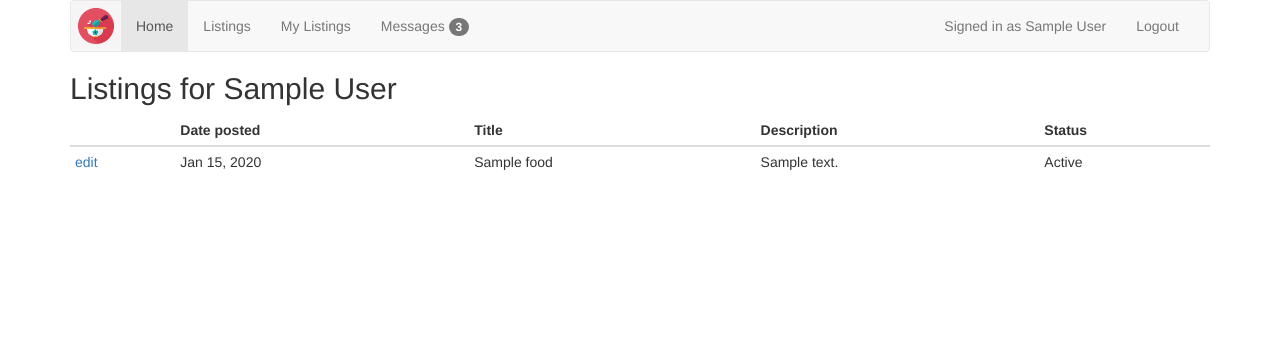
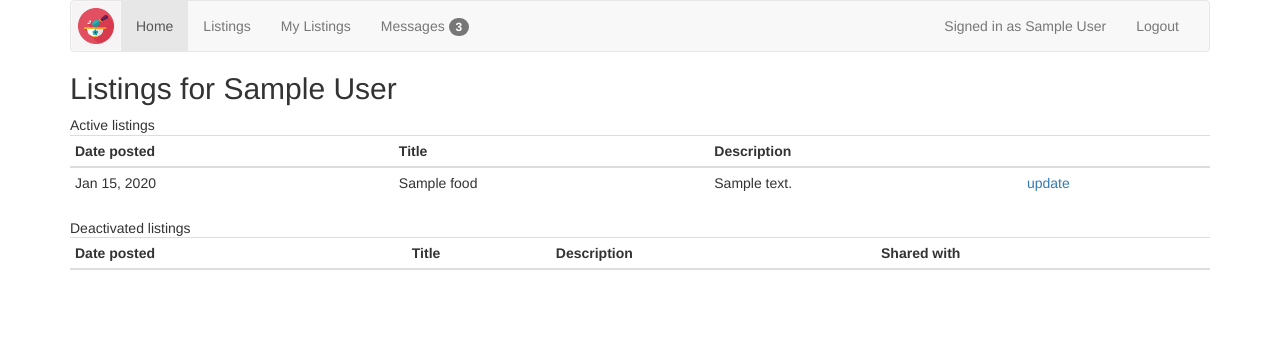
Before and after one commit to akvanhar/HB-FinalProject, a Flask app: page /mylistings in a window 1280 px wide. Shown: the top 352 px of the page. Run offline with Flask 2, Linux system fonts and the light colour scheme; the visitor is signed in with stand-in values (Sample User, id 1); tables that the repository leaves empty hold one stand-in row (values such as "Sample post"); lists and menus that the app fills with data are empty; some libraries are stand-ins or nearby versions.

Commit message:
working on my listings

```diff
--- a/seed.py
+++ b/seed.py
@@ -40,5 +40,5 @@ if __name__ == "__main__":
     connect_to_db(app)
 
     # load_users()
-    # load_listings()
-    load_messages()
+    load_listings()
+    # load_messages()
--- a/server.py
+++ b/server.py
@@ -272,10 +272,11 @@ def user_listings():
 	else:
 		#show user's listings.
 		user_id = session['user_id']
-		user_listings = Food.query.filter_by(user_id=user_id).order_by(desc('post_date')).all()
+		active_user_listings = Food.query.filter(Food.user_id == user_id, Food.active == 1).order_by(desc('post_date')).all()
+		old_listings = Food.query.filter(Food.user_id == user_id, Food.active == 0).order_by(desc('post_date')).all()
 		user = User.query.get(user_id)
 
-		return render_template('mylistings.html', user_listings=user_listings, user=user)
+		return render_template('mylistings.html', user_listings=active_user_listings, old_listings=old_listings, user=user)
 
 @app.route('/listings/edit/<int:food_id>')
 def edit_food(food_id):
@@ -314,6 +315,8 @@ def update_listing():
 		food_id = request.form.get('food_id')
 		deactivate = request.form.get('deactivate')
 		allergen_id = request.form.get('allergen_id')
+		shared_with_fname = request.form.get('shared_with_fname')
+		shared_with_lname = request.form.get('shared_with_lname')
 
 		if deactivate:
 			active = 0
@@ -323,9 +326,11 @@ def update_listing():
 		this_allergen = Allergen.query.get(allergen_id)
 		this_allergen.update_allergen(allergen_id, allergen_list)
 
+		shared_with = shared_with_fname +" "+ shared_with_lname
+
 		this_food = Food.query.get(food_id)
 		this_food.update_food(food_id, title, texture, datemade, quantity,
-				 freshfrozen, description, active)
+				 freshfrozen, description, active, shared_with)
 
 		flash('Your listing has been successfully updated!')
 
--- a/templates/mylistings.html
+++ b/templates/mylistings.html
@@ -5,28 +5,44 @@
 {% if user_listings %}
 	<table class="table table-condensed table-hover">
 		<thead>
+			<tr>Active listings</tr>
 			<tr>
-				<th></th>
 				<th>Date posted</th>
 				<th>Title</th>
 				<th>Description</th>
-				<th>Status</th>
+				<th></th>
 			</tr>
 		</thead>
 		<tbody>
 			{% for food in user_listings %}
 				<tr>
-					<td>
-						<a href="/listings/edit/{{food.food_id}}">edit</a>
-					</td>
 					<td>{{ food.post_date.strftime("%b %d, %Y") }}</td>
 					<td>{{ food.title }}</td>
 					<td>{{ food.description }}</td>
-					{% if food.active == 1 %}
-						<td>Active</td>
-					{% else %}
-						<td>Not active</td>
-					{% endif %}
+					<td>
+						<a href="/listings/edit/{{food.food_id}}">update</a>
+					</td>
+				</tr>
+			{% endfor %}
+		</tbody>
+	</table>
+	<table class="table table-condensed table-hover">
+		<thead>
+			<tr>Deactivated listings</tr>
+			<tr>
+				<th>Date posted</th>
+				<th>Title</th>
+				<th>Description</th>
+				<th>Shared with</th>
+			</tr>
+		</thead>
+		<tbody>
+			{% for food in old_listings %}
+				<tr>
+					<td>{{ food.post_date.strftime("%b %d, %Y") }}</td>
+					<td>{{ food.title }}</td>
+					<td>{{ food.description }}</td>
+					<td>{{ food.shared_with }}</td>
 				</tr>
 			{% endfor %}
 		</tbody>
```
Also changed, not shown: model.py (+6 -8 lines), templates/editfood.html (+7 -0 lines).
